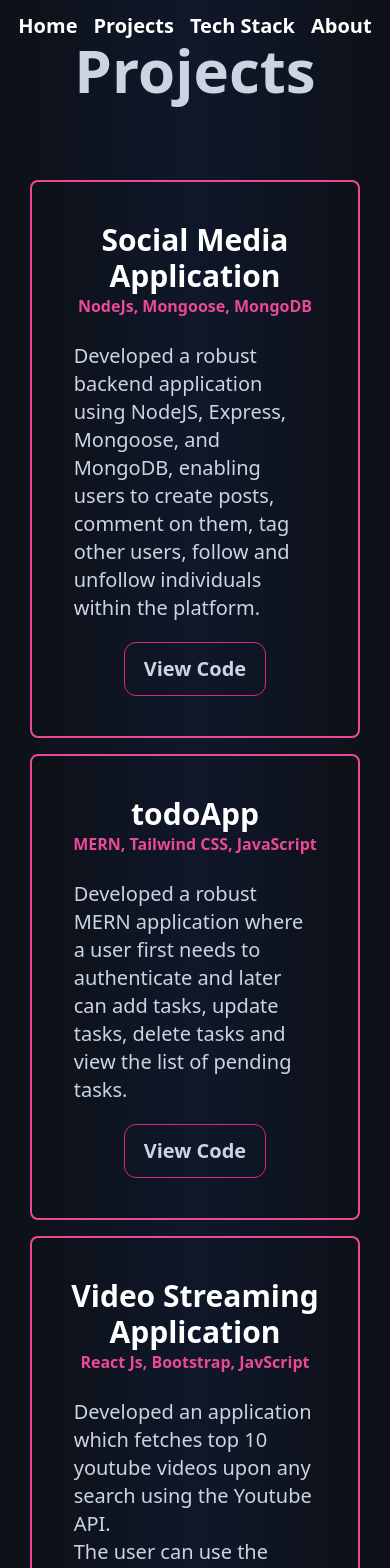
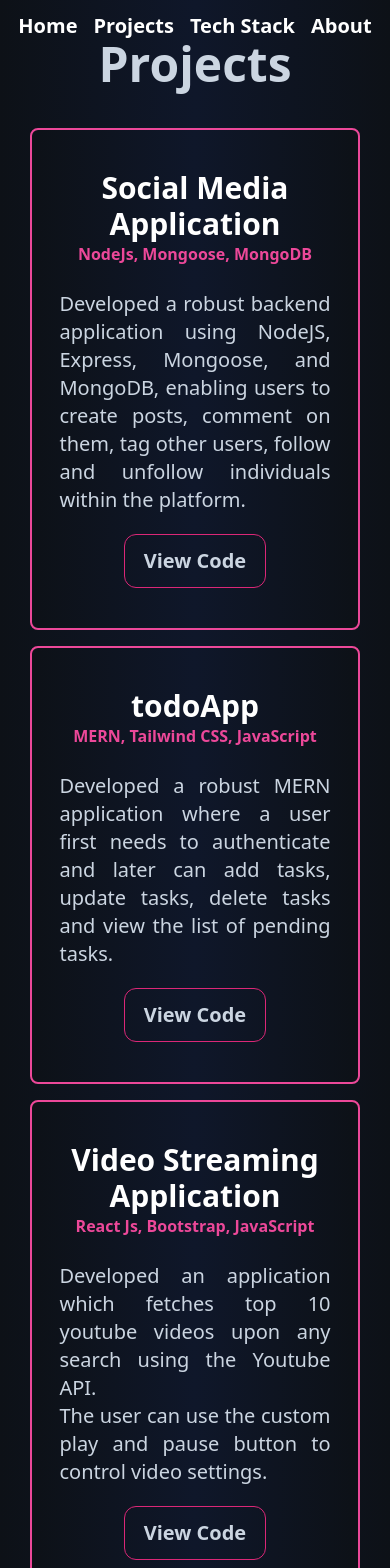
Before and after one commit to krishvadhani19/portfolio-website, a Nuxt app: page / in a window 390 px wide. Shown: the top 1568 px of the page. Built offline with nearby package versions, Linux system fonts and the light colour scheme.

Commit message:
lot of css changes

```diff
--- a/components/About/about.vue
+++ b/components/About/about.vue
@@ -1,18 +1,17 @@
 <template>
-  <div class="w-[70%] mx-auto my-32 flex flex-col space-y-20">
+  <div
+    class="lg:w-[70%] w-[90%] mx-auto my-32 flex flex-col lg:space-y-20 space-y-10"
+  >
     <!-- Title -->
-    <div class="text-6xl font-bold text-dark-700 text-center">About</div>
+    <div class="lg:text-6xl text-5xl font-bold text-dark-700 text-center">
+      About
+    </div>
 
     <!--  -->
-    <div class="flex lg:flex-row flex-col">
-      <!-- Left About -->
-      <div class="w-[40%]">
-        <LeftAbout />
-      </div>
-
+    <div class="flex lg:flex-row flex-col space-y-10">
       <!-- Right About -->
       <div
-        class="w-[60%] flex flex-col space-y-10 text-dark-600 text-xl font-medium"
+        class="lg:w-[60%] w-full flex flex-col space-y-10 text-dark-600 text-xl font-medium text-justify lg:text-left"
       >
         <div>
           Lorem ipsum dolor sit, amet consectetur adipisicing elit. Officiis
@@ -35,6 +34,11 @@
           expedita magnam, placeat et quis libero?
         </div>
       </div>
+
+      <!-- Left About -->
+      <div class="lg:w-[40%] w-full">
+        <LeftAbout />
+      </div>
     </div>
   </div>
 </template>
--- a/components/Projects.vue
+++ b/components/Projects.vue
@@ -1,9 +1,9 @@
 <template>
   <div
-    class="text-white text-center lg:w-[70%] w-[90%] mx-auto flex flex-col space-y-20"
+    class="text-white text-center lg:w-[70%] w-[90%] mx-auto flex flex-col lg:space-y-20 space-y-10"
   >
     <!-- Title -->
-    <div class="text-6xl font-bold text-dark-700">Projects</div>
+    <div class="lg:text-6xl text-5xl font-bold text-dark-700">Projects</div>
 
     <div
       class="grid grid-cols-1 lg:grid-rows-2 lg:grid-flow-col grid-flow-row lg:gap-10 gap-4"
@@ -25,7 +25,9 @@
         </div>
 
         <!-- Description -->
-        <div class="w-[85%] mx-auto text-xl mb-5 text-left text-dark-700">
+        <div
+          class="lg:w-[85%] w-[95%] mx-auto text-xl mb-5 lg:text-left text-justify text-dark-700"
+        >
           <p>
             Developed a robust backend application using NodeJS, Express,
             Mongoose, and MongoDB, enabling users to create posts, comment on
@@ -57,7 +59,9 @@
         </div>
 
         <!-- Description -->
-        <div class="w-[85%] mx-auto text-xl mb-5 text-left text-dark-700">
+        <div
+          class="lg:w-[85%] w-[95%] mx-auto text-xl mb-5 lg:text-left text-justify text-dark-700"
+        >
           Developed a robust MERN application where a user first needs to
           authenticate and later can add tasks, update tasks, delete tasks and
           view the list of pending tasks.
@@ -83,12 +87,14 @@
 
           <!-- Sub Title -->
           <div class="text-pink-500 font-bold text-base mb-6">
-            React Js, Bootstrap, JavScript
+            React Js, Bootstrap, JavaScript
           </div>
         </div>
 
         <!-- Description -->
-        <div class="w-[85%] mx-auto text-xl mb-5 text-left text-dark-700">
+        <div
+          class="lg:w-[85%] w-[95%] mx-auto text-xl mb-5 lg:text-left text-justify text-dark-700"
+        >
           <p>
             Developed an application which fetches top 10 youtube videos upon
             any search using the Youtube API.
@@ -124,7 +130,9 @@
         </div>
 
         <!-- Description -->
-        <div class="w-[85%] mx-auto text-xl mb-5 text-left text-dark-700">
+        <div
+          class="lg:w-[85%] w-[95%] mx-auto text-xl mb-5 lg:text-left text-justify text-dark-700"
+        >
           Lorem ipsum dolor sit amet consectetur adipisicing elit. Sed, sint
           temporibus eius dicta culpa unde reiciendis quis cum dolorum debitis.
           Tenetur magnam perferendis consequuntur quia provident quod cumque, a
--- a/components/TechStack.vue
+++ b/components/TechStack.vue
@@ -1,6 +1,10 @@
 <template>
-  <div class="lg:w-[70%] w-[90%] my-32 mx-auto flex flex-col space-y-20">
-    <div class="text-6xl font-bold text-dark-700 text-center">Tech Stack</div>
+  <div
+    class="lg:w-[70%] w-[90%] my-32 mx-auto flex flex-col lg:space-y-20 space-y-10"
+  >
+    <div class="lg:text-6xl text-5xl font-bold text-dark-700 text-center">
+      Tech Stack
+    </div>
 
     <div class="flex flex-col space-y-10 text-white">
       <!-- 1. HTML -->
```
